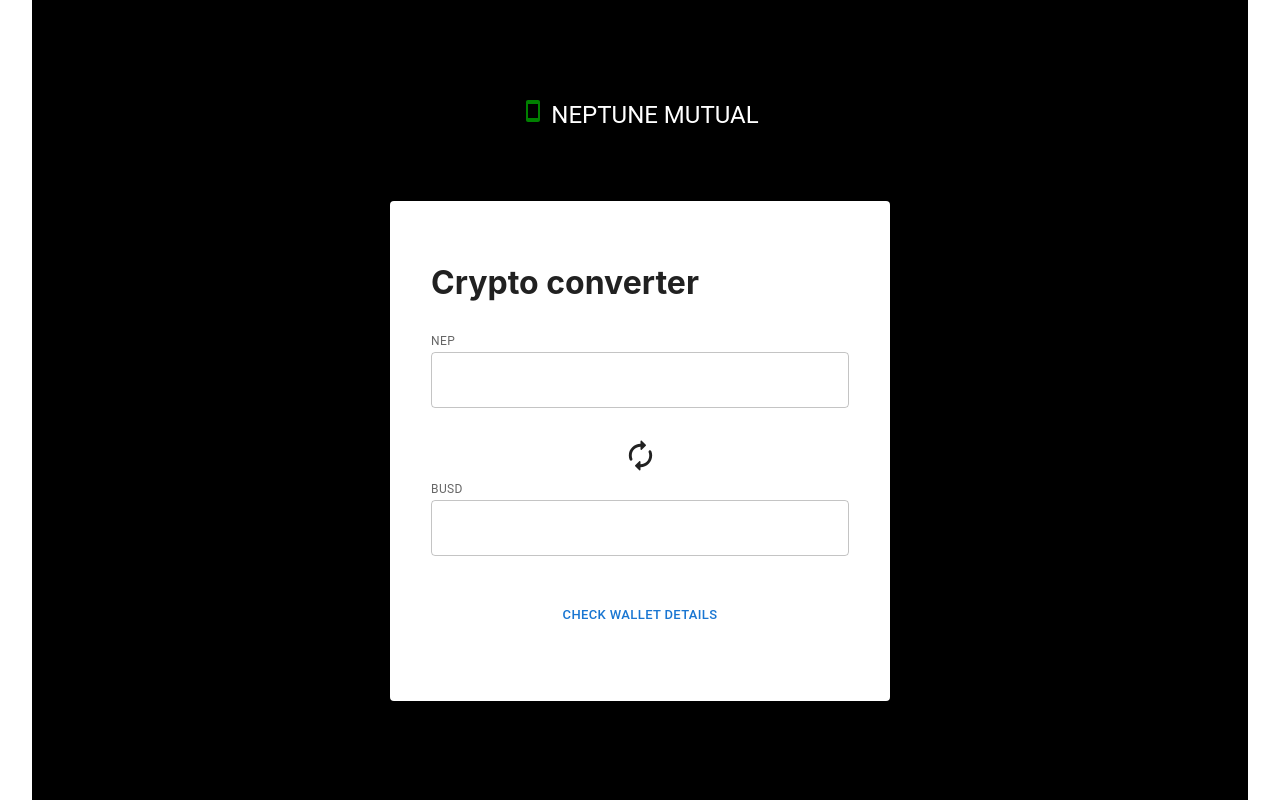
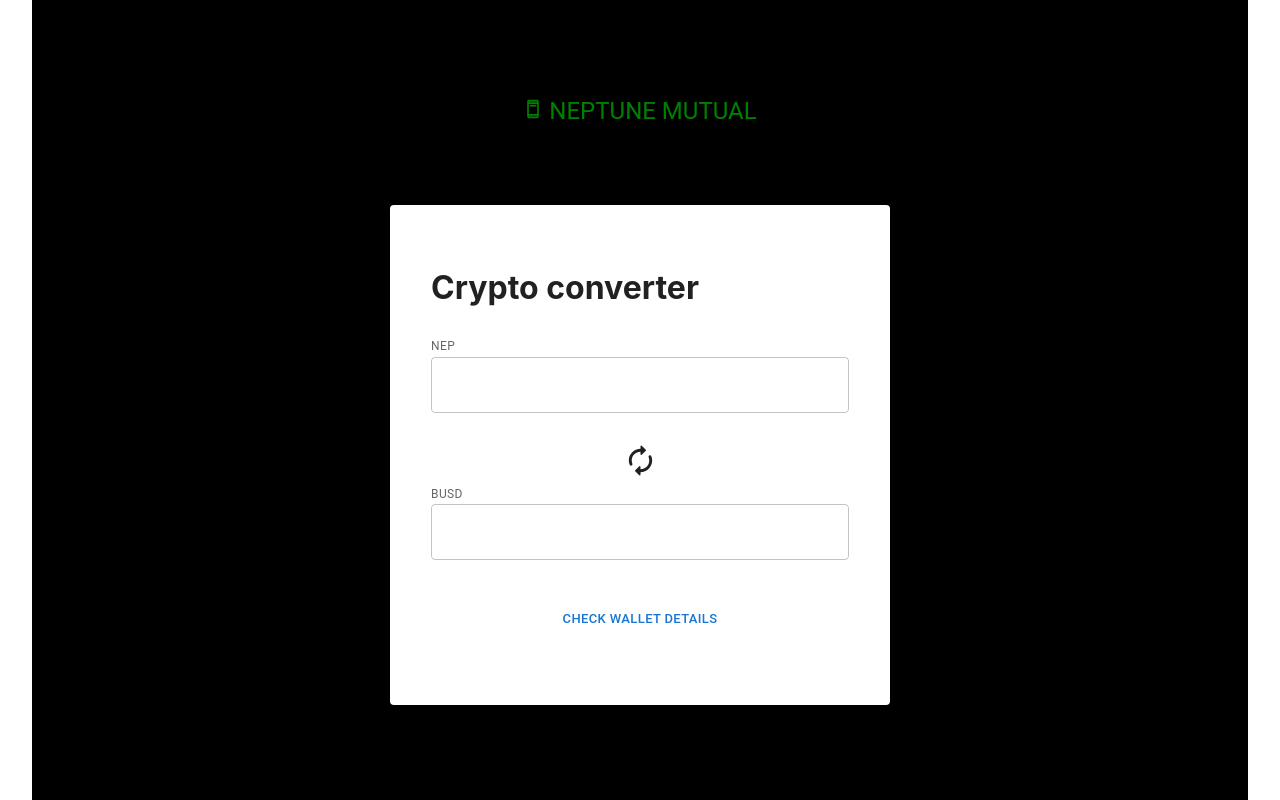
Before and after one commit to regieosano/neptune-coding-crypto-converter, a Next.js app: page / in a window 1280 px wide. Built offline with nearby package versions, Linux system fonts and the light colour scheme.

Commit message:
UI Title Enhancements

```diff
--- a/pages/components/Card/UICard.tsx
+++ b/pages/components/Card/UICard.tsx
@@ -10,7 +10,7 @@
 import OutlinedInput from '@mui/material/OutlinedInput'
 import FormHelperText from '@mui/material/FormHelperText'
 import Typography from '@mui/material/Typography'
-import StayPrimaryPortraitIcon from '@mui/icons-material/StayPrimaryPortrait';
+import AdUnitsTwoToneIcon from '@mui/icons-material/AdUnitsTwoTone'
 
 import stylesCard from '../../../styles/UICard.module.css'
 import { AutorenewRounded } from '@mui/icons-material'
@@ -55,8 +55,8 @@
 						handleCheckWalletDetails={handleCheckWalletDetails}
 	  	/>
 		   <div className={stylesCard.top_title}>
-		     <Typography variant="h5" gutterBottom component="div">
-            <StayPrimaryPortraitIcon className={stylesCard.neptune}/> NEPTUNE MUTUAL
+		     <Typography variant="h5" gutterBottom component="div" className={stylesCard.neptune}>
+            <AdUnitsTwoToneIcon fontSize="small"/> NEPTUNE MUTUAL
          </Typography>
 		   </div>
 
--- a/styles/UICard.module.css
+++ b/styles/UICard.module.css
@@ -1,7 +1,8 @@
 .top_title {
-	margin-bottom: 70px;
-	text-align: center;
-	color: #fff;
+	display: flex;
+  justify-content: center;
+  align-items: center;
+ 	margin-bottom: 70px;
 }
 
 .title {
@@ -22,6 +23,7 @@
 }
 
 .neptune {
+  font-weight: 600;
 	color:#008000;
 }
 
```
